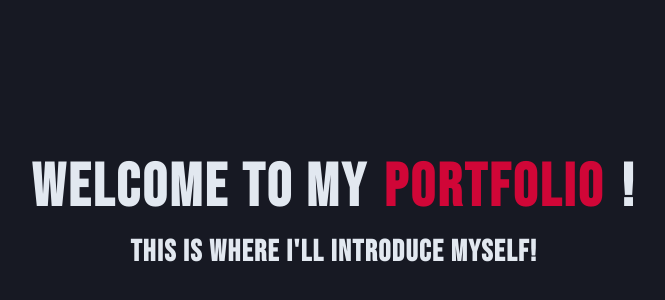
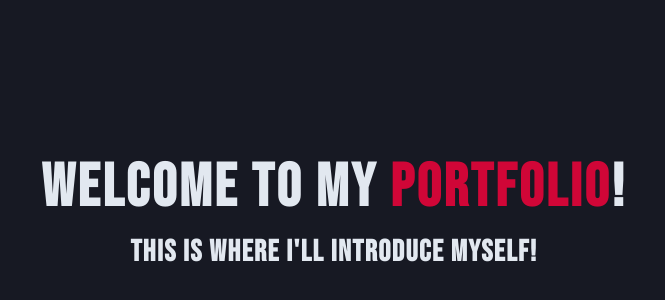
Before and after one commit to arcmena/marcelomena-portfolio, a Next.js app: page / in a window 1280 px wide. Shown: the part 186-486 px from the top of the page, without its empty margins (306-971 px from the left). Built offline with nearby package versions, Linux system fonts and the light colour scheme.

Commit message:
Adjust Heading

```diff
--- a/pages/index.tsx
+++ b/pages/index.tsx
@@ -1,7 +1,6 @@
-import { Box, Container, Flex, Heading, Text } from '@chakra-ui/layout'
+import { Container, Flex, Heading, Link, Text } from '@chakra-ui/layout'
 
 import Head from 'next/head'
-import styles from '../styles/Home.module.css'
 
 const Home = () => {
     return (
@@ -18,23 +17,9 @@ const Home = () => {
             </Head>
 
             <Container textAlign="center" maxW="container.xl">
-                <Flex justifyContent="center">
-                    <Heading size="3xl" as="h1" letterSpacing="wider">
-                        Welcome to my
-                    </Heading>
-                    <Heading
-                        size="3xl"
-                        as="h1"
-                        color="red.100"
-                        mx="4"
-                        letterSpacing="wider"
-                    >
-                        portfolio
-                    </Heading>
-                    <Heading size="3xl" as="h1" letterSpacing="wider">
-                        !
-                    </Heading>
-                </Flex>
+                <Heading letterSpacing="wider" size="3xl" as="h1">
+                    Welcome to my <Link color="red.100">portfolio</Link>!
+                </Heading>
 
                 <Heading size="lg" as="p" mt="4" letterSpacing="wider">
                     This is where I'll introduce myself!
```
